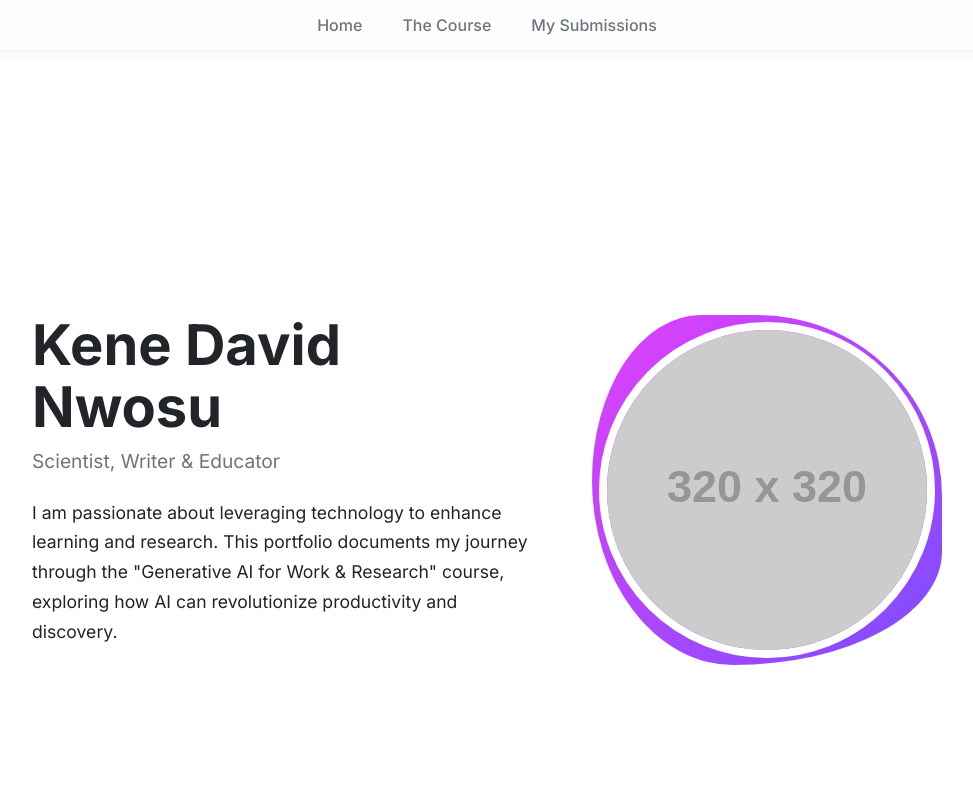
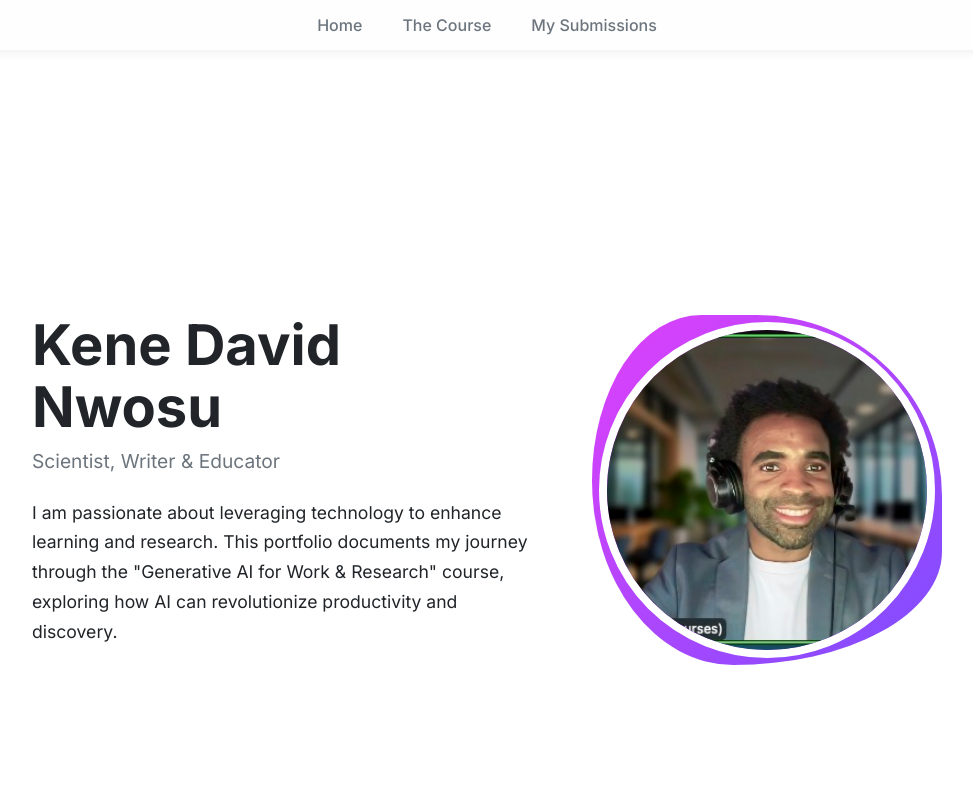
Before and after one commit to kendavidn/graph-ai-portfolio-14, a plain HTML site: page index.html in a window 1280 px wide. Shown: the top 800 px of the page, without its empty margins (153-1126 px from the left). Drawn offline with Linux system fonts and the light colour scheme; placeholder pictures from the web are drawn by us.

Commit message:
Update index.html

```diff
--- a/index.html
+++ b/index.html
@@ -392,7 +392,8 @@
                     </p>
                 </div>
                 <div class="hero-image-wrapper">
-                    <img src="https://placehold.co/320x320/e040fb/ffffff?text=KDN" alt="Kene David Nwosu" class="hero-image">
+                    <!-- Updated image source to the GitHub raw URL -->
+                    <img src="https://github.com/kendavidn/graph-ai-portfolio-14/blob/main/CleanShot%202025-10-15%20at%2016.54.46.jpg?raw=true" alt="Kene David Nwosu" class="hero-image">
                 </div>
             </div>
         </div>
```
